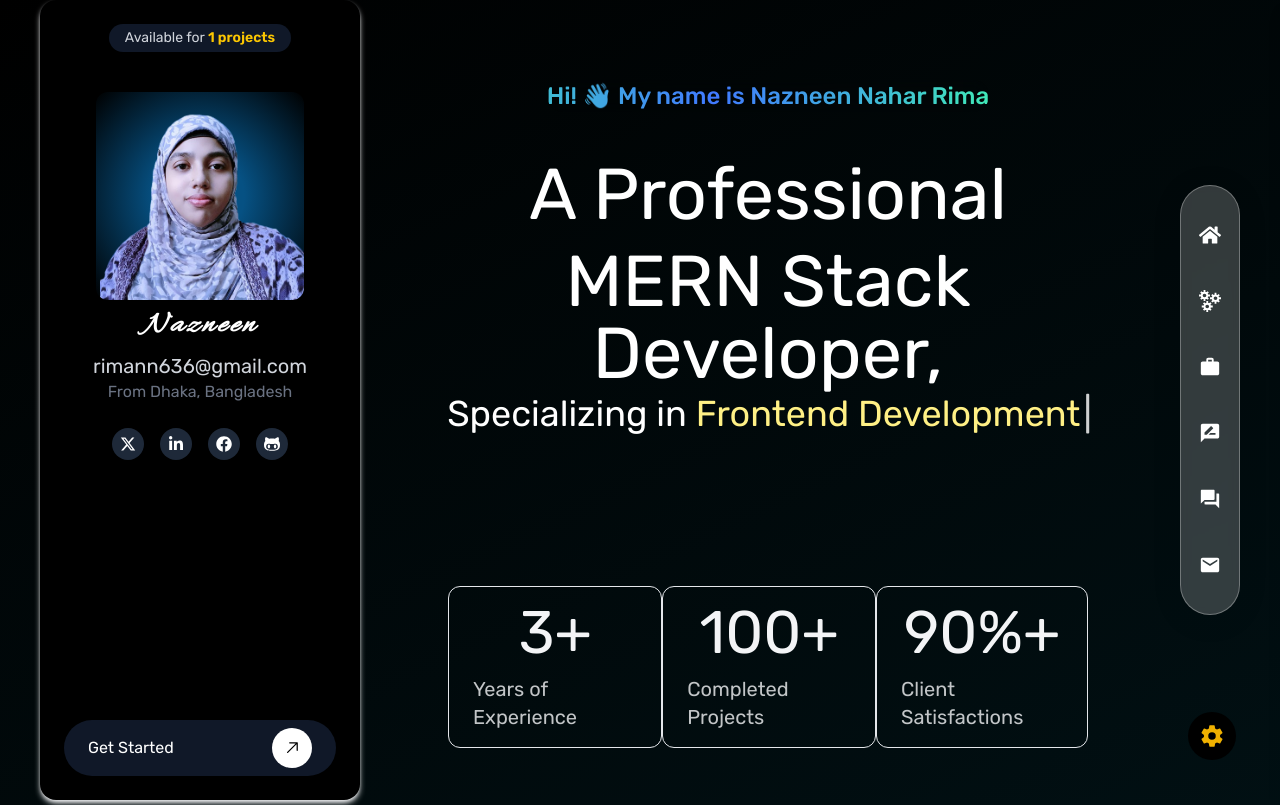
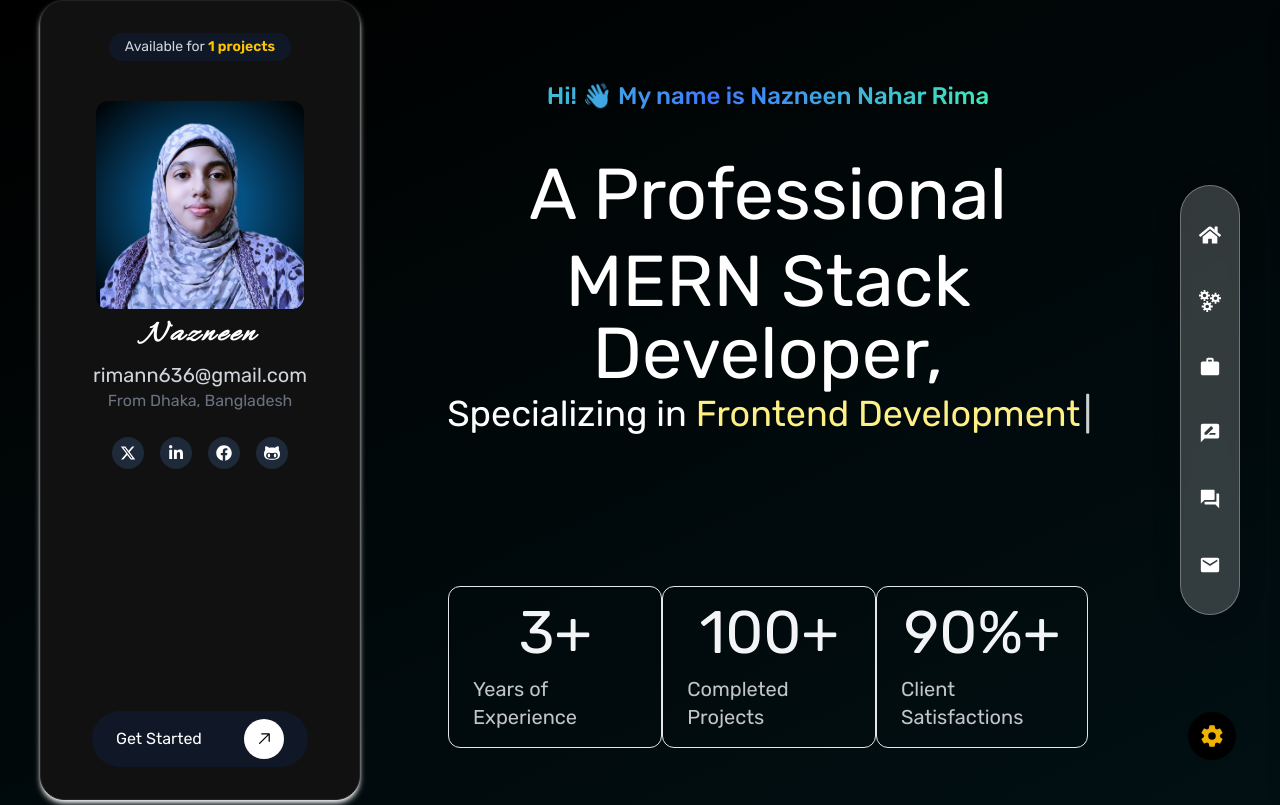
Before and after one commit to nazneen636/Apexcify_Technologys_task_2, a React (Vite) app: page / in a window 1280 px wide. Shown: the top 805 px of the page. Built offline with nearby package versions, Linux system fonts and the light colour scheme.

Commit message:
about part

```diff
--- a/src/components/homeComponent/BannerStats.jsx
+++ b/src/components/homeComponent/BannerStats.jsx
@@ -1,5 +1,6 @@
 "use client";
 import React, { useState, useEffect } from "react";
+import { motion } from "motion/react";
 
 const statsData = [
   {
@@ -42,7 +43,7 @@ const StatsSection = () => {
         statsData.forEach((stat) => {
           if (prevStats[stat.key] < stat.target) {
             updatedStats[stat.key] = Math.min(
-              prevStats[stat.key] + Math.ceil(stat.target / 20), // Increment dynamically
+              prevStats[stat.key] + Math.ceil(stat.target / 20),
               stat.target
             );
             allCompleted = false;
@@ -57,11 +58,34 @@ const StatsSection = () => {
     return () => clearInterval(interval);
   }, []);
 
+  // Parent container variant for stagger
+  const container = {
+    hidden: {},
+    visible: {
+      transition: {
+        staggerChildren: 0.3, // each child animates after 0.3s
+      },
+    },
+  };
+
+  // Child item variant
+  const item = {
+    hidden: { opacity: 0, y: 50 },
+    visible: { opacity: 1, y: 0, transition: { duration: 1 } },
+  };
+
   return (
-    <div className="bg-yellow rounded-full  mt-28 px-16 py-10 flex items-center justify-between w-full text-gray-100 ">
+    <motion.div
+      className="bg-yellow rounded-full mt-28 px-16 py-10 flex items-center justify-between w-full text-gray-100"
+      variants={container}
+      initial="hidden"
+      whileInView="visible"
+      viewport={{ once: false, amount: 0.5 }}
+    >
       {statsData.map((stat) => (
-        <div
+        <motion.div
           key={stat.id}
+          variants={item} // ✅ assign child variant here
           className="flex flex-col gap-3 items-center justify-center border border-gray-200 px-6 rounded-xl py-4"
         >
           <h1 className="text-6xl font-normal">
@@ -69,9 +93,9 @@ const StatsSection = () => {
             {stat.suffix}
           </h1>
           <p className="text-xl opacity-80">{stat.label}</p>
-        </div>
+        </motion.div>
       ))}
-    </div>
+    </motion.div>
   );
 };
 
--- a/src/components/homeComponent/Intor.jsx
+++ b/src/components/homeComponent/Intor.jsx
@@ -48,12 +48,10 @@ const Intor = () => {
           <span className="">My name is Nazneen Nahar Rima</span>
         </GradientText>{" "}
         <motion.div
-          initial={{ opacity: 0 }} // 👈 start lower with 0 opacity
-          animate={{ opacity: 1 }} // 👈 move up to normal position + visible
-          exit={{ opacity: 0 }}
-          viewport={{ once: false, amount: 0.5 }}
+          initial={{ opacity: 0 }} // start 50px left
+          whileInView={{ opacity: 1 }} // move to normal position
           transition={{
-            duration: 1.5, // 👈 fade duration (in seconds)
+            duration: 1.5,
             ease: "easeInOut",
           }}
         >
--- a/src/components/sidebar/LeftSideBar.jsx
+++ b/src/components/sidebar/LeftSideBar.jsx
@@ -9,9 +9,10 @@ import profile from "../../assets/profile.png";
 import { TfiGithub } from "react-icons/tfi";
 import { GoArrowUpRight } from "react-icons/go";
 import lib from "../../lib/lib";
+import SpotlightCard from "../uiComponent/SpotLight";
 export default function LeftSidebar() {
   return (
-    <div className="h-screen w-80 bg-black text-white flex flex-col items-center justify-between py-6 rounded-2xl shadow-md shadow-gray-100">
+    <SpotlightCard className="h-screen w-80 bg-black text-white flex flex-col items-center justify-between py-6 rounded-2xl shadow-md shadow-gray-100">
       {/* Header - Available for projects */}
       <div className="w-full flex flex-col items-center">
         <div className="bg-gray-900 rounded-full px-4 py-1 text-sm text-gray-300 mb-10">
@@ -64,6 +65,6 @@ export default function LeftSidebar() {
           <GoArrowUpRight className="text-xl" />
         </span>
       </button>
-    </div>
+    </SpotlightCard>
   );
 }
--- /dev/null
+++ b/src/components/uiComponent/SpotLight.jsx
@@ -0,0 +1,32 @@
+import { useRef } from "react";
+// import "./index.css";
+
+const SpotlightCard = ({
+  children,
+  className = "",
+  spotlightColor = "rgba(10, 3, 73, 0.45)",
+}) => {
+  const divRef = useRef(null);
+
+  const handleMouseMove = (e) => {
+    const rect = divRef.current.getBoundingClientRect();
+    const x = e.clientX - rect.left;
+    const y = e.clientY - rect.top;
+
+    divRef.current.style.setProperty("--mouse-x", `${x}px`);
+    divRef.current.style.setProperty("--mouse-y", `${y}px`);
+    divRef.current.style.setProperty("--spotlight-color", spotlightColor);
+  };
+
+  return (
+    <div
+      ref={divRef}
+      onMouseMove={handleMouseMove}
+      className={`card-spotlight ${className}`}
+    >
+      {children}
+    </div>
+  );
+};
+
+export default SpotlightCard;
--- a/src/index.css
+++ b/src/index.css
@@ -99,3 +99,38 @@ body {
   color: transparent;
   animation: gradient linear infinite;
 }
+
+/* spotlight */
+.card-spotlight {
+  position: relative;
+  border-radius: 1.5rem;
+  border: 1px solid #222;
+  background-color: #111;
+  padding: 2rem;
+  overflow: hidden;
+  --mouse-x: 50%;
+  --mouse-y: 50%;
+  --spotlight-color: rgba(179, 197, 17, 0.05);
+}
+
+.card-spotlight::before {
+  content: "";
+  position: absolute;
+  top: 0;
+  left: 0;
+  right: 0;
+  bottom: 0;
+  background: radial-gradient(
+    circle at var(--mouse-x) var(--mouse-y),
+    var(--spotlight-color),
+    transparent 80%
+  );
+  opacity: 0;
+  transition: opacity 0.5s ease;
+  pointer-events: none;
+}
+
+.card-spotlight:hover::before,
+.card-spotlight:focus-within::before {
+  opacity: 0.6;
+}
```
